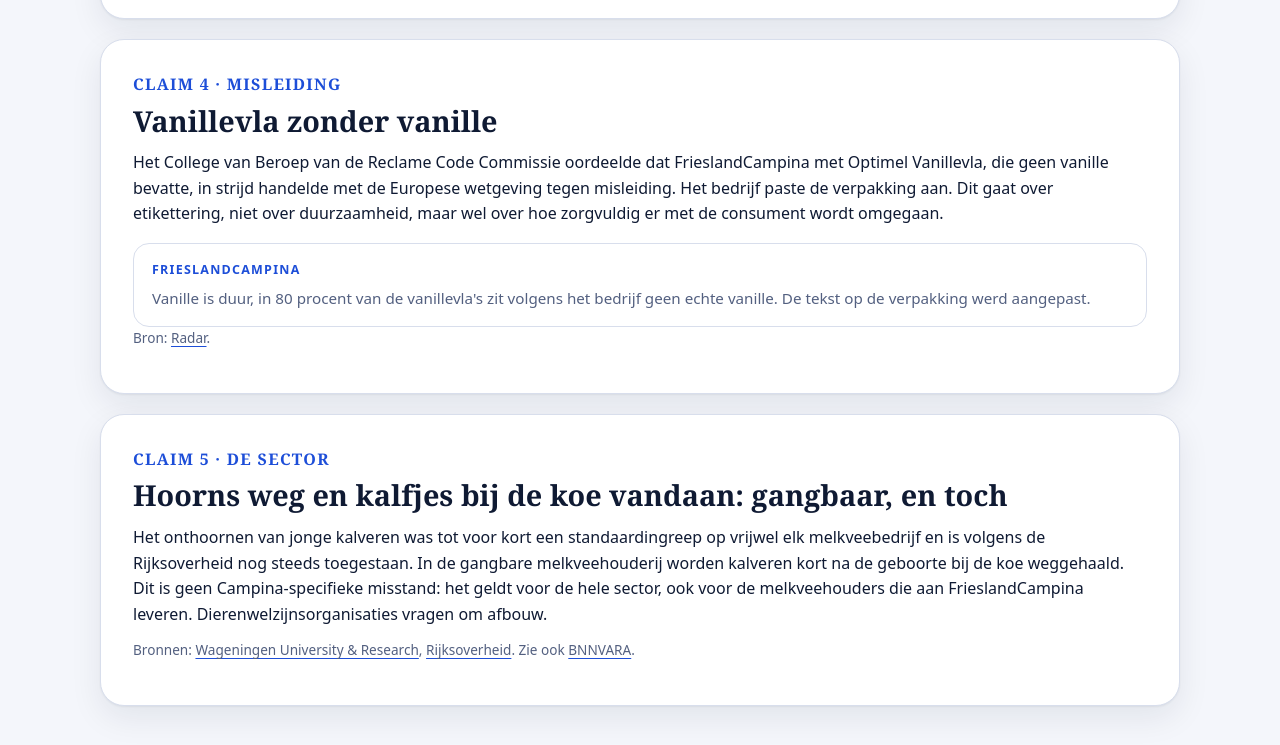
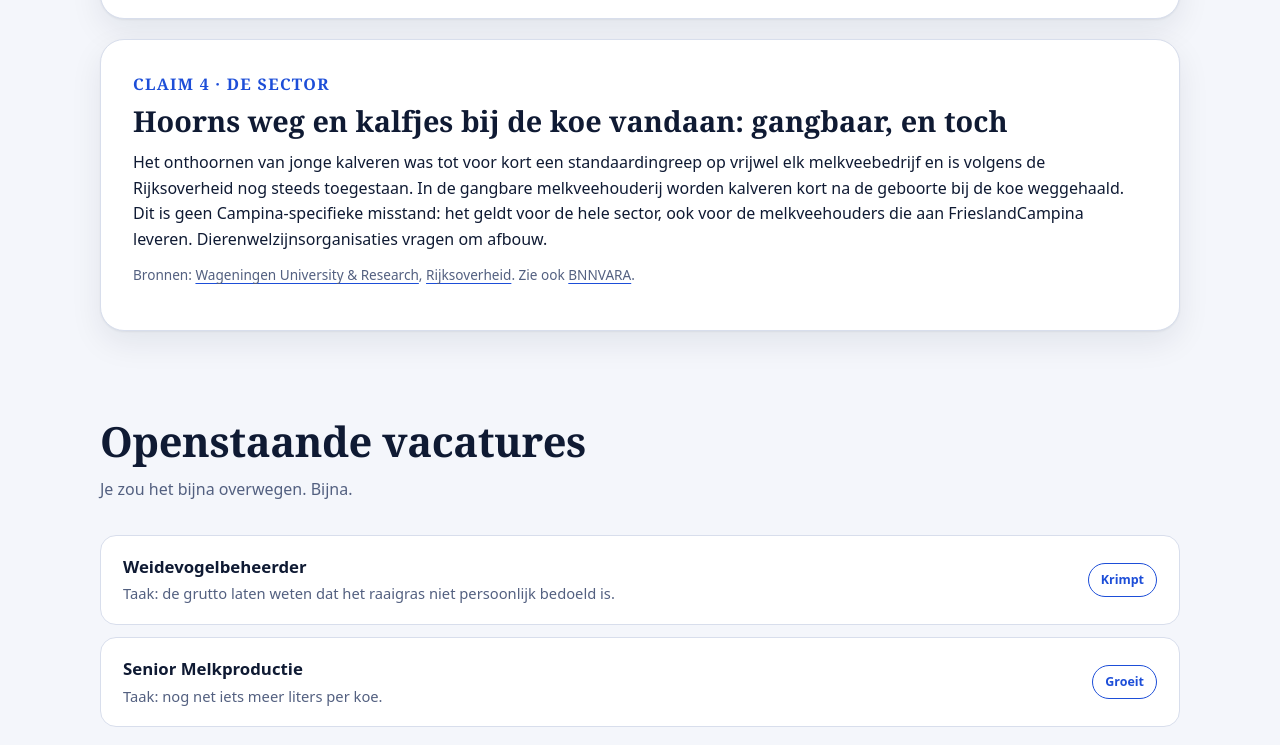
Before and after one commit to virtualdian/werkenbijcampina, a plain HTML site: page index.html in a window 1280 px wide. Shown: the part 2355-3100 px from the top of the page. Drawn offline with Linux system fonts and the light colour scheme.

Commit message:
Vanillevla-claim verwijderd
Co-Authored-By: Claude Sonnet 5.5 <noreply@anthropic.com>

```diff
--- a/index.html
+++ b/index.html
@@ -4,7 +4,7 @@
 <meta charset="utf-8">
 <meta name="viewport" content="width=device-width, initial-scale=1">
 <title>Je wilt toch niet werken bij Campina?</title>
-<meta name="description" content="Sloopmelk, natuurclaims, klimaatplannen en misleiding: wat organisaties over FrieslandCampina zeggen, met bronnen en de reactie van het bedrijf. Een satirische kijk.">
+<meta name="description" content="Sloopmelk, natuurclaims, klimaatplannen en dierenwelzijn: wat organisaties over FrieslandCampina zeggen, met bronnen en de reactie van het bedrijf. Een satirische kijk.">
 <meta property="og:title" content="Je wilt toch niet werken bij Campina?">
 <meta property="og:description" content="Wat organisaties over FrieslandCampina zeggen, met bronnen en de reactie van het bedrijf.">
 <meta property="og:type" content="website">
@@ -145,17 +145,7 @@
         </article>
 
         <article class="claim reveal">
-          <span class="n">Claim 4 · Misleiding</span>
-          <h3>Vanillevla zonder vanille</h3>
-          <p>Het College van Beroep van de Reclame Code Commissie oordeelde dat FrieslandCampina met Optimel Vanillevla, die geen vanille bevatte, in strijd handelde met de Europese wetgeving tegen misleiding. Het bedrijf paste de verpakking aan. Dit gaat over etikettering, niet over duurzaamheid, maar wel over hoe zorgvuldig er met de consument wordt omgegaan.</p>
-          <div class="cols">
-            <div class="col us"><b>FrieslandCampina</b><p>Vanille is duur, in 80 procent van de vanillevla's zit volgens het bedrijf geen echte vanille. De tekst op de verpakking werd aangepast.</p></div>
-          </div>
-          <p class="src">Bron: <a href="https://radar.avrotros.nl/artikelen/32371" rel="noopener">Radar</a>.</p>
-        </article>
-
-        <article class="claim reveal">
-          <span class="n">Claim 5 · De sector</span>
+          <span class="n">Claim 4 · De sector</span>
           <h3>Hoorns weg en kalfjes bij de koe vandaan: gangbaar, en toch</h3>
           <p>Het onthoornen van jonge kalveren was tot voor kort een standaardingreep op vrijwel elk melkveebedrijf en is volgens de Rijksoverheid nog steeds toegestaan. In de gangbare melkveehouderij worden kalveren kort na de geboorte bij de koe weggehaald. Dit is geen Campina-specifieke misstand: het geldt voor de hele sector, ook voor de melkveehouders die aan FrieslandCampina leveren. Dierenwelzijnsorganisaties vragen om afbouw.</p>
           <p class="src">Bronnen: <a href="https://edepot.wur.nl/701185" rel="noopener">Wageningen University &amp; Research</a>, <a href="https://www.rijksoverheid.nl/themas/klimaat-milieu-en-natuur/dierenwelzijn/dierenwelzijn-productiedieren" rel="noopener">Rijksoverheid</a>. Zie ook <a href="https://www.bnnvara.nl/artikelen/minder-dierenleed-als-een-kalfje-bij-de-koe-blijft" rel="noopener">BNNVARA</a>.</p>
@@ -169,7 +159,6 @@
       <p class="sub reveal">Je zou het bijna overwegen. Bijna.</p>
       <div class="vacancies reveal">
         <div class="job"><div><h3>Weidevogelbeheerder</h3><p>Taak: de grutto laten weten dat het raaigras niet persoonlijk bedoeld is.</p></div><span class="tag hot">Krimpt</span></div>
-        <div class="job"><div><h3>Specialist Etiketten</h3><p>Taak: "vanille" op de verpakking, vanille in de vla is een pre.</p></div><span class="tag">Vacature vervuld</span></div>
         <div class="job"><div><h3>Senior Melkproductie</h3><p>Taak: nog net iets meer liters per koe.</p></div><span class="tag hot">Groeit</span></div>
       </div>
     </section>
@@ -190,7 +179,6 @@
         <li>Melkvee.nl, <a href="https://melkvee.nl/artikel/239637-klacht-over-campina-spotje-afgewezen" rel="noopener">"Klacht over Campina-spotje afgewezen"</a>.</li>
         <li>BNNVARA Vroege Vogels, <a href="https://www.bnnvara.nl/vroegevogels/artikelen/klimaatplannen-van-grote-bedrijven-schieten-tekort" rel="noopener">"Klimaatplannen van grote bedrijven schieten tekort"</a>.</li>
         <li>Melkvee.nl, <a href="https://melkvee.nl/artikel/465739-frieslandcampina-wil-in-2050-klimaatneutrale-zuivel-produceren" rel="noopener">"FrieslandCampina wil in 2050 klimaatneutrale zuivel produceren"</a>.</li>
-        <li>Radar (AVROTROS), <a href="https://radar.avrotros.nl/artikelen/32371" rel="noopener">"Definitieve uitspraak: Vanillevla zonder vanille is misleidend"</a>.</li>
         <li>Wageningen University &amp; Research, <a href="https://edepot.wur.nl/701185" rel="noopener">publicatie over onthoornen en kalverhouderij</a>.</li>
         <li>Rijksoverheid, <a href="https://www.rijksoverheid.nl/themas/klimaat-milieu-en-natuur/dierenwelzijn/dierenwelzijn-productiedieren" rel="noopener">Dierenwelzijn productiedieren</a>.</li>
       </ul>
```
